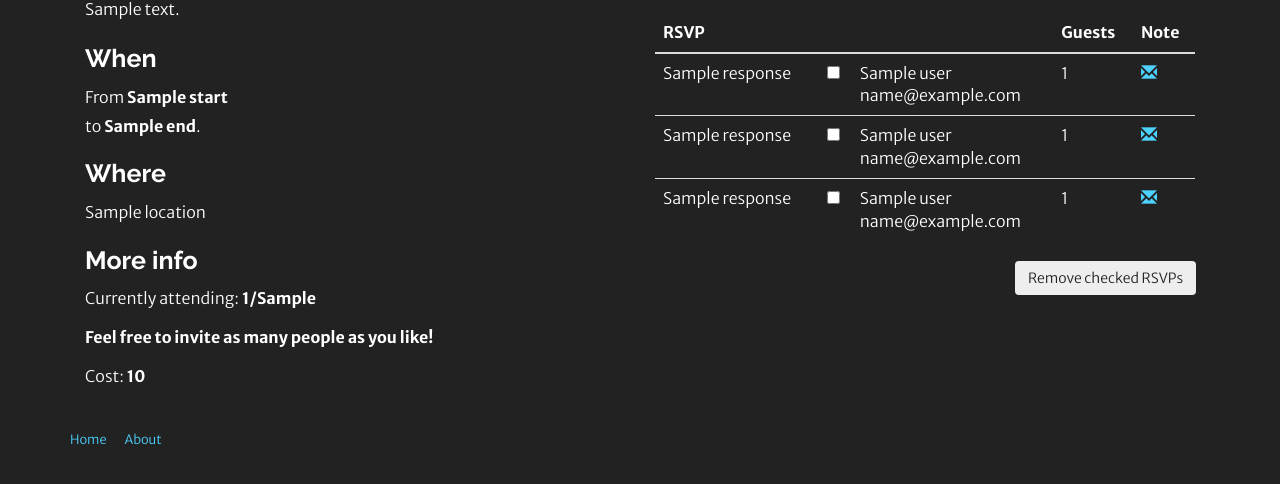
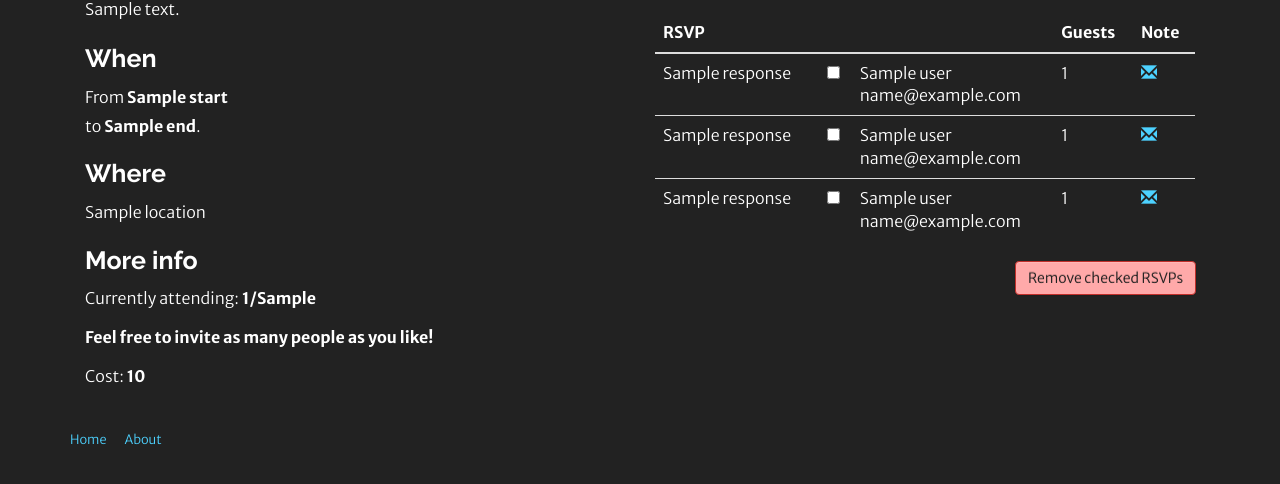
Before and after one commit to lincolnloop/blinken-bloop, a Django app: template headcount/events/templates/events/event_detail.html in a window 1280 px wide. Shown: the part 245-729 px from the top of the page. Run offline with Django 3.2, Linux system fonts and the light colour scheme; the template is opened without the code that fills it: most values are stand-ins (such as "Sample title", 1, 10 or a date in 2020); style sheets or scripts are compiled from the project's sources; some libraries are stand-ins or nearby versions.

Commit message:
red button for deleting

```diff
--- a/headcount/events/templates/events/event_detail.html
+++ b/headcount/events/templates/events/event_detail.html
@@ -18,7 +18,7 @@
             {% csrf_token %}
             {% include 'events/_rsvp_table.html' %}
             <div class="form-actions">
-                <input type="submit" class="btn" value="Remove checked RSVPs">
+                <input type="submit" class="btn btn-danger" value="Remove checked RSVPs">
             </div>
         </form>
     {% else %}
```
